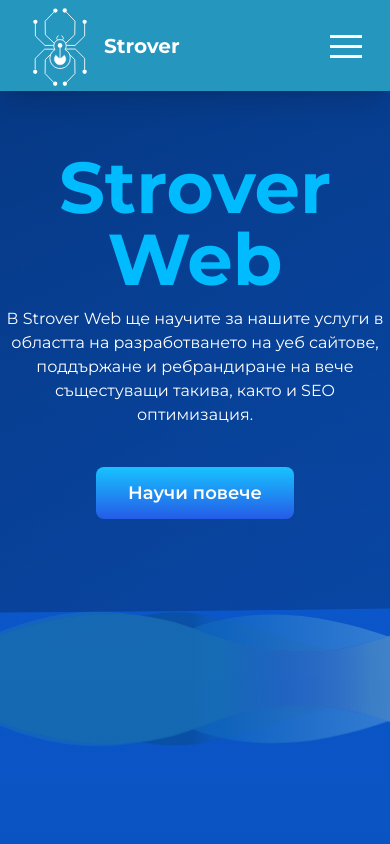
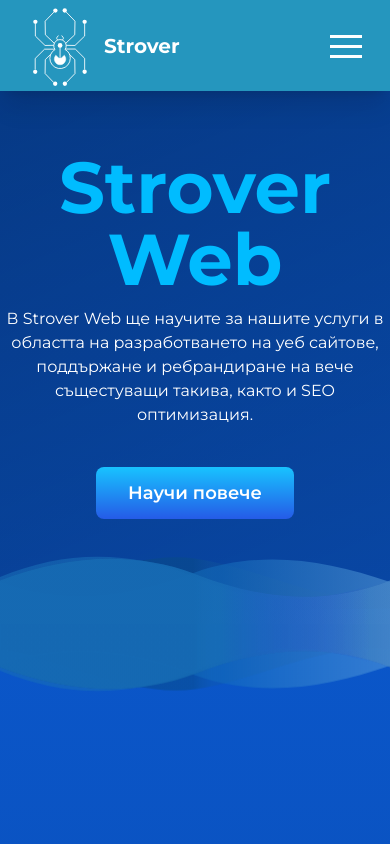
Before and after one commit to StroverIT/Strover, a Next.js app: page /web in a window 390 px wide. Shown: the top 844 px of the page. Built offline with nearby package versions, Linux system fonts and the light colour scheme; a web font is replaced by a local one.

Commit message:
almost fully made web

```diff
--- a/pages/web.js
+++ b/pages/web.js
@@ -1,6 +1,5 @@
 import Head from "next/head";
-import Image from "next/legacy/image";
-import React, { useEffect, useState } from "react";
+import React from "react";
 import Brands from "../components/Brands/ListBrands";
 import ContactUs from "../components/ContactUs";
 import HeroSection from "../components/web/HeroSection";
@@ -16,14 +15,16 @@
 export default function Web() {
   return (
     <>
-      <Head></Head>
+      <Head>
+        <meta name="viewport" content="width=device-width, initial-scale=1.0" />
+      </Head>
       <main className="relative text-white ">
         <section className="bg-[url('/web/bgheroV3.svg')] bg-no-repeat w-full h-full  absolute -z-10  top-[-550px] lg:top-[-150px] left-0"></section>
         <Navigation />
         <section className="">
           <HeroSection />
         </section>
-        <section className=" lg:mt-96 md:mt-80 w-full  bg-no-repeat relative z-20 -top-[100px] left-0">
+        <section className=" lg:mt-96 md:mt-80 w-full  bg-no-repeat relative z-20  -top-[155px] md:-top-[100px] left-0">
           <WaveSvg />
           <WaveSvgDown />
           {/* <Background /> */}
```
